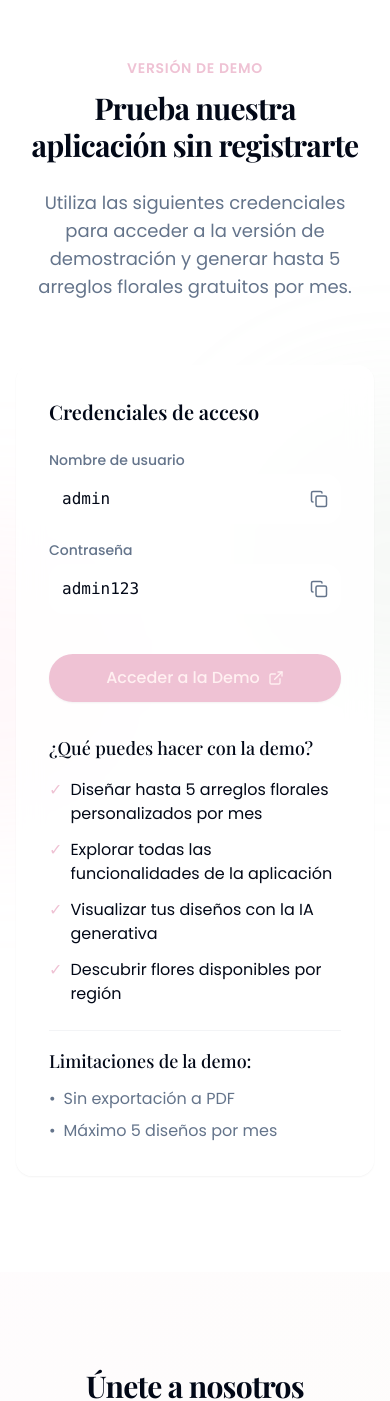
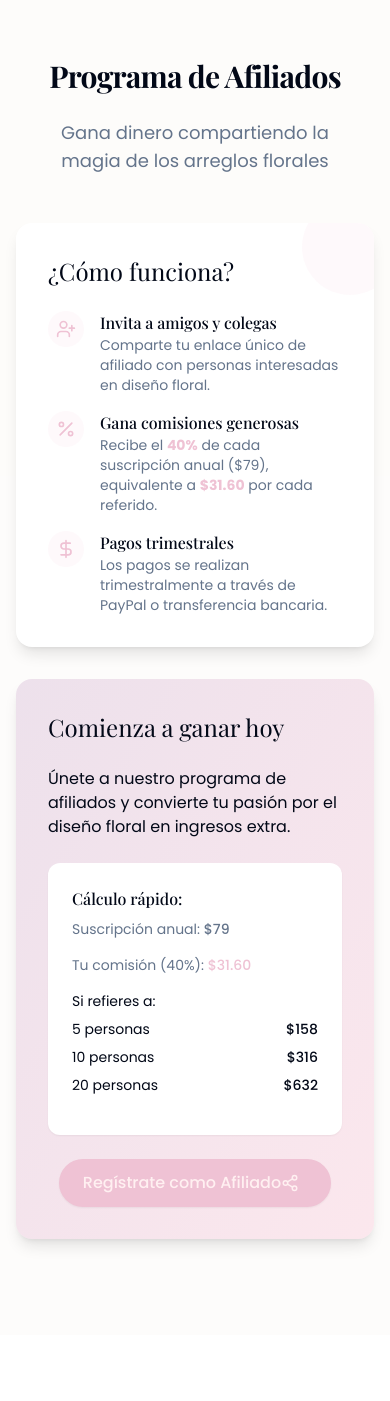
Before and after one commit to morispolanco/floral-fantasia-designer-53, a React (Vite) app: page / in a window 390 px wide. Shown: the part 5367-6768 px from the top of the page. Built offline with nearby package versions, Linux system fonts and the light colour scheme; a web font is replaced by a local one.

Commit message:
Implement affiliate program
Adds an affiliate program where users receive 40% of the $79 annual subscription fee for each new subscriber they refer.

```diff
--- /dev/null
+++ b/src/components/AffiliateProgram.tsx
@@ -0,0 +1,111 @@
+
+import React from 'react';
+import { UserPlus, DollarSign, PercentIcon, Share2 } from 'lucide-react';
+import Button from './Button';
+import AnimatedText from './AnimatedText';
+
+const AffiliateProgram = () => {
+  return (
+    <section id="afiliados" className="section-padding bg-floral-cream/30">
+      <div className="section-container">
+        <div className="text-center mb-12">
+          <AnimatedText
+            as="h2"
+            text="Programa de Afiliados"
+            animation="slideUp"
+            className="font-heading section-heading"
+          />
+          <AnimatedText
+            as="p"
+            text="Gana dinero compartiendo la magia de los arreglos florales"
+            animation="slideUp"
+            delay={100}
+            className="section-subheading max-w-2xl mx-auto"
+          />
+        </div>
+
+        <div className="grid md:grid-cols-2 gap-8 items-center">
+          <div className="reveal">
+            <div className="bg-white rounded-2xl shadow-lg p-8 relative overflow-hidden">
+              <div className="absolute -top-6 -right-6 w-24 h-24 bg-primary/10 rounded-full"></div>
+
+              <h3 className="text-2xl font-heading mb-6">¿Cómo funciona?</h3>
+
+              <ul className="space-y-4">
+                <li className="flex items-start">
+                  <div className="mr-4 p-2 bg-primary/10 rounded-full">
+                    <UserPlus size={20} className="text-primary" />
+                  </div>
+                  <div>
+                    <h4 className="font-medium">Invita a amigos y colegas</h4>
+                    <p className="text-muted-foreground text-sm">Comparte tu enlace único de afiliado con personas interesadas en diseño floral.</p>
+                  </div>
+                </li>
+
+                <li className="flex items-start">
+                  <div className="mr-4 p-2 bg-primary/10 rounded-full">
+                    <PercentIcon size={20} className="text-primary" />
+                  </div>
+                  <div>
+                    <h4 className="font-medium">Gana comisiones generosas</h4>
+                    <p className="text-muted-foreground text-sm">Recibe el <span className="font-bold text-primary">40%</span> de cada suscripción anual ($79), equivalente a <span className="font-bold text-primary">$31.60</span> por cada referido.</p>
+                  </div>
+                </li>
+
+                <li className="flex items-start">
+                  <div className="mr-4 p-2 bg-primary/10 rounded-full">
+                    <DollarSign size={20} className="text-primary" />
+                  </div>
+                  <div>
+                    <h4 className="font-medium">Pagos trimestrales</h4>
+                    <p className="text-muted-foreground text-sm">Los pagos se realizan trimestralmente a través de PayPal o transferencia bancaria.</p>
+                  </div>
+                </li>
+              </ul>
+            </div>
+          </div>
+
+          <div className="reveal" style={{ animationDelay: '200ms' }}>
+            <div className="bg-gradient-to-br from-floral-lilac/30 to-floral-pink/30 rounded-2xl p-8 shadow-lg">
+              <h3 className="text-2xl font-heading mb-6">Comienza a ganar hoy</h3>
+              <p className="mb-6">Únete a nuestro programa de afiliados y convierte tu pasión por el diseño floral en ingresos extra.</p>
+
+              <div className="bg-white p-6 rounded-xl shadow-sm mb-6">
+                <h4 className="font-medium mb-2">Cálculo rápido:</h4>
+                <p className="text-sm text-muted-foreground mb-4">Suscripción anual: <span className="font-medium">$79</span></p>
+                <p className="text-sm text-muted-foreground mb-4">Tu comisión (40%): <span className="font-medium text-primary">$31.60</span></p>
+                <p className="text-sm mb-2">Si refieres a:</p>
+                <ul className="space-y-2 mb-4">
+                  <li className="flex justify-between text-sm">
+                    <span>5 personas</span>
+                    <span className="font-medium">$158</span>
+                  </li>
+                  <li className="flex justify-between text-sm">
+                    <span>10 personas</span>
+                    <span className="font-medium">$316</span>
+                  </li>
+                  <li className="flex justify-between text-sm">
+                    <span>20 personas</span>
+                    <span className="font-medium">$632</span>
+                  </li>
+                </ul>
+              </div>
+
+              <div className="text-center">
+                <Button
+                  size="lg"
+                  icon={<Share2 size={18} />}
+                  iconPosition="left"
+                >
+                  Regístrate como Afiliado
+                </Button>
+              </div>
+            </div>
+          </div>
+        </div>
+      </div>
+    </section>
+  );
+};
+
+export default AffiliateProgram;
--- a/src/components/Navbar.tsx
+++ b/src/components/Navbar.tsx
@@ -12,6 +12,7 @@ const Navbar = () => {
     { name: 'Inicio', href: '#hero' },
     { name: 'Características', href: '#features' },
     { name: 'Testimonios', href: '#testimonios' },
+    { name: 'Afiliados', href: '#afiliados' },
     { name: 'Demo', href: '#demo' }
   ];
 
--- a/src/pages/Index.tsx
+++ b/src/pages/Index.tsx
@@ -1,9 +1,11 @@
+
 import React, { useEffect } from 'react';
 import Navbar from '@/components/Navbar';
 import Hero from '@/components/Hero';
 import Features from '@/components/Features';
 import DemoSection from '@/components/DemoSection';
 import Testimonials from '@/components/Testimonials';
+import AffiliateProgram from '@/components/AffiliateProgram';
 import CallToAction from '@/components/CallToAction';
 import Footer from '@/components/Footer';
 
@@ -37,6 +39,7 @@ const Index = () => {
         <Hero />
         <Features />
         <Testimonials />
+        <AffiliateProgram />
         <DemoSection />
         <CallToAction />
       </main>
```
